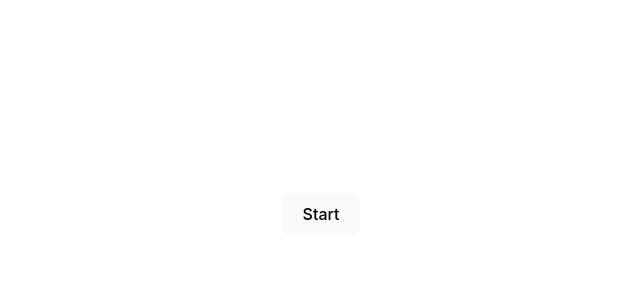
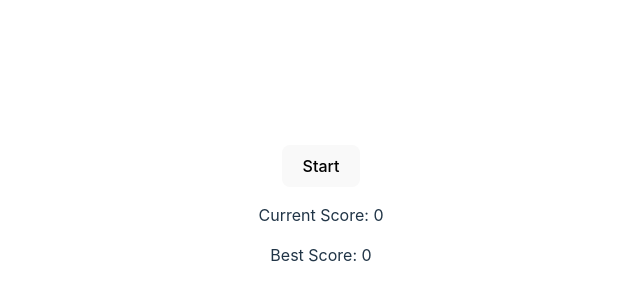
Before and after one commit to VrakasYi/memory-card, a React (Vite) app: page / in a window 1280 px wide. Shown: the part 186-486 px from the top of the page, without its empty margins (319-959 px from the left). Built offline with nearby package versions, Linux system fonts and the light colour scheme; the HTML template or start-up script is replaced by a standard one.

Commit message:
list generator

```diff
--- a/src/components/List-Generator.jsx
+++ b/src/components/List-Generator.jsx
@@ -3,6 +3,7 @@ import React, { useState } from 'react';
 const ListGenerator = () => {
   const [characters, setCharacters] = useState([]);
   const [hasStarted, setHasStarted] = useState(false);
+  const [score, setScore] = useState( { currentScore: 0, bestScore: 0} );
 
   const generateRandomNumbers = () => {
     return Array.from({ length: 10 }, () => Math.floor(Math.random() * 826) + 1);
@@ -22,14 +23,36 @@ const ListGenerator = () => {
     setCharacters(charactersData);
   };
 
+  const shuffleArray = (array) => {
+    for (let i = array.length - 1; i > 0; i--) {
+      const j = Math.floor(Math.random() * (i + 1));
+      [array[i], array[j]] = [array[j], array[i]];
+    }
+  };
+
   const cardClick = (index) => {
     const charactersCopy = [...characters];
+    const scoreCopy = { ...score };
     if (charactersCopy[index].clicked === true) {
       alert('You already clicked this character!');
+      setScore(prevScore => ({
+        ...prevScore,
+        currentScore: 0
+      }));
+      // Restart game
       fetchCharacters();
     } else {
       charactersCopy[index].clicked = true
+      setScore(prevScore => {
+        const newScore = prevScore.currentScore + 1;
+        return {
+          currentScore: newScore,
+          bestScore: Math.max(newScore, prevScore.bestScore),
+        };
+      });
+      shuffleArray(charactersCopy);
     }
+    setCharacters(charactersCopy);
   }
 
   return (
@@ -37,6 +60,10 @@ const ListGenerator = () => {
       <button onClick={fetchCharacters}>
         {hasStarted ? 'Restart' : 'Start'}
       </button>
+      <div className='score-board'>
+        <p>Current Score: {score.currentScore}</p>
+        <p>Best Score: {score.bestScore}</p>
+      </div>
       <div className='card-container'>
         {characters.map((character, index) => (
           <div onClick={() => cardClick(index)} key={index} className='card'>
```
